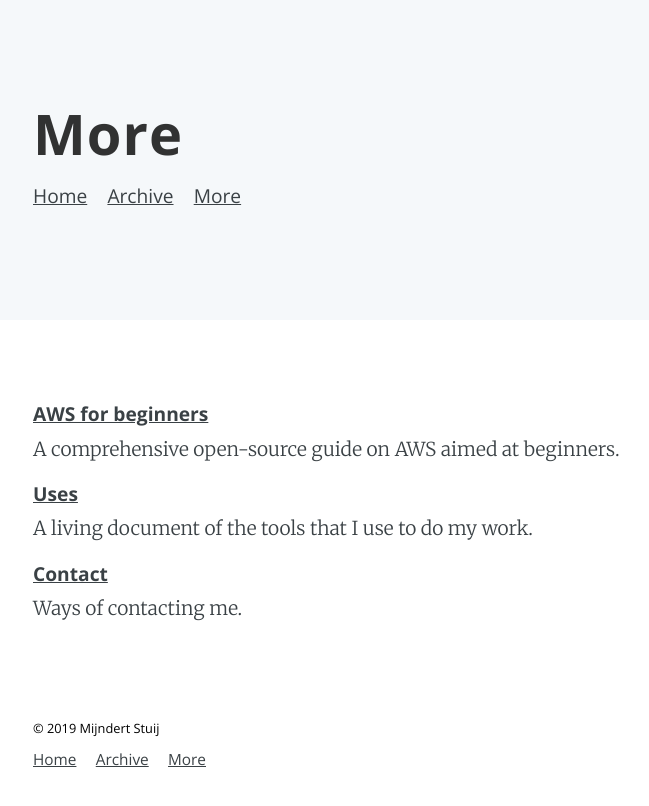
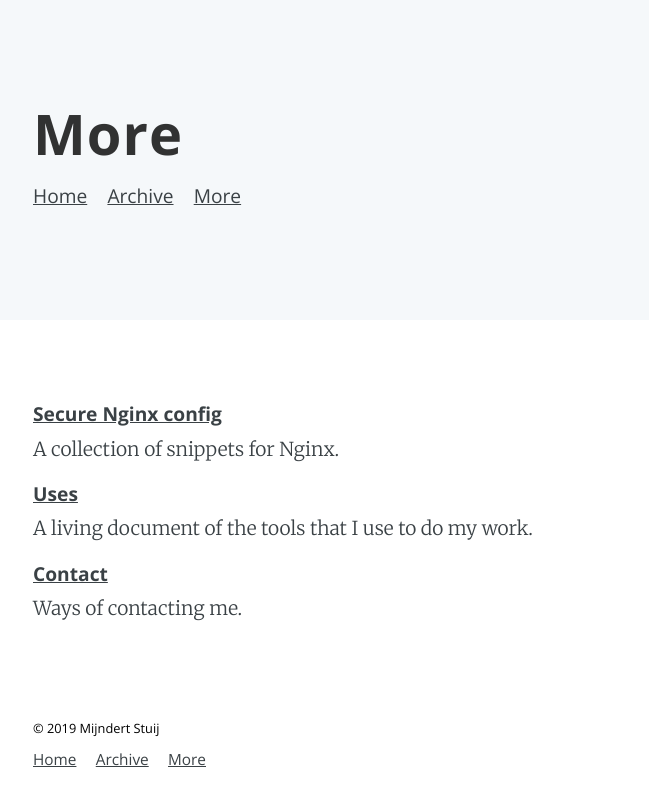
Before and after one commit to mijndert/website, a Jekyll site: the page built from _pages/more.html, in a window 1280 px wide. Shown: the top 806 px of the page, without its empty margins (217-866 px from the left). Built offline with Jekyll 4.4.1, drawn with Linux system fonts in a browser that asks for light colours.

Commit message:
new nginx page

```diff
--- a/_pages/more.html
+++ b/_pages/more.html
@@ -6,20 +6,20 @@ permalink: /more/
 ---
 
   <ul class="page-list">
-      <li>
-          <a class="page-title" href="/awsforbeginners/">AWS for beginners</a>
-          <section class="page-excerpt">
-            A comprehensive open-source guide on AWS aimed at beginners.
-          </section>
-        </li>
     <li>
-      <a class="page-title" href="/uses/">Uses</a>
+      <a class="page-title" href="/more/nginx/">Secure Nginx config</a>
+      <section class="page-excerpt">
+        A collection of snippets for Nginx.
+      </section>
+    </li>
+    <li>
+      <a class="page-title" href="/more/uses/">Uses</a>
       <section class="page-excerpt">
         A living document of the tools that I use to do my work.
       </section>
     </li>
     <li>
-      <a class="page-title" href="/contact/">Contact</a>
+      <a class="page-title" href="/more/contact/">Contact</a>
       <section class="page-excerpt">
         Ways of contacting me.
       </section>
```
Also changed, not shown: _pages/contact.md (+1 -1 lines), _pages/nginx.md (added, +60 -0 lines), _pages/uses.md (+1 -1 lines).
